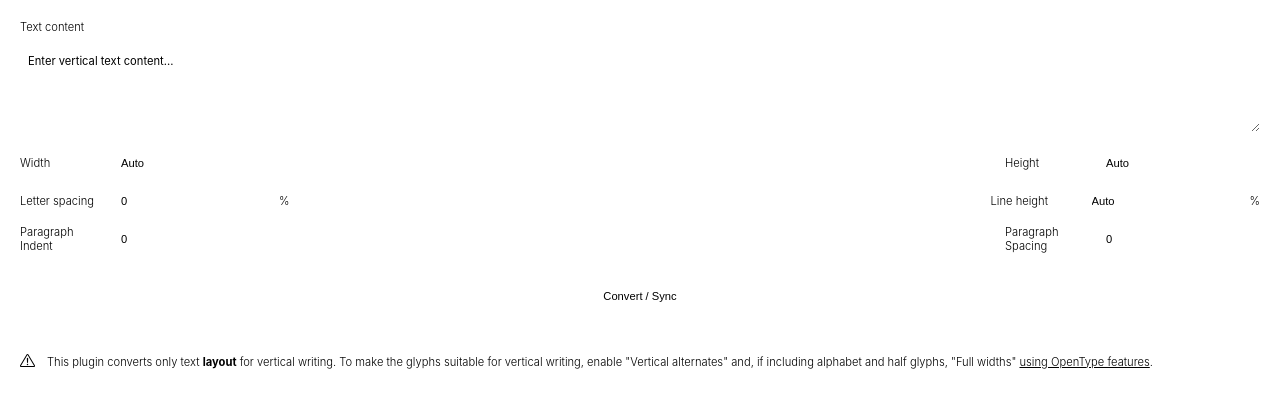
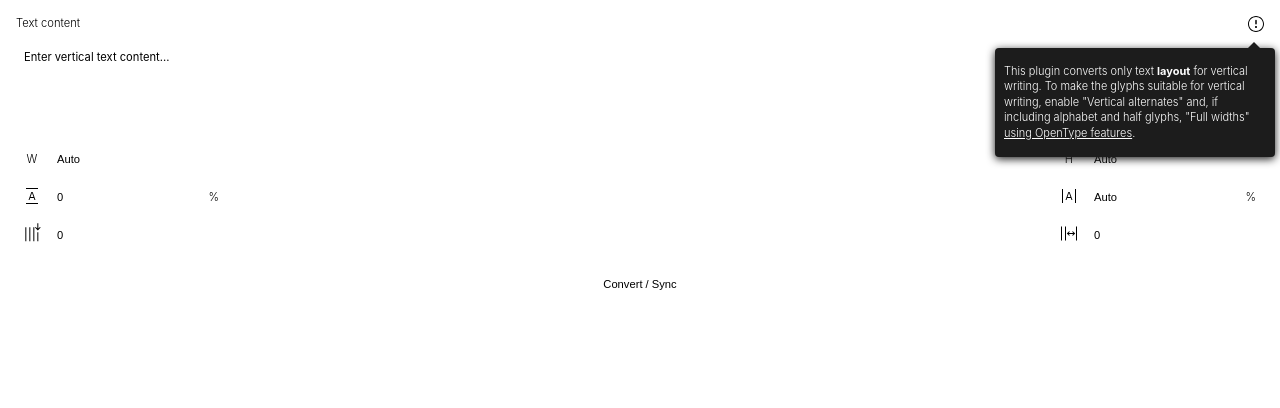
Before and after one commit to co6x0/vertja, a website built with Vite: page ui/index.html in a window 1280 px wide. Built offline with nearby package versions, Linux system fonts and the light colour scheme.

Commit message:
update UI

```diff
--- a/package.json
+++ b/package.json
@@ -17,5 +17,8 @@
     "typescript": "^4.8.2",
     "vite": "^3.0.9",
     "vite-plugin-singlefile": "^0.11.1"
+  },
+  "dependencies": {
+    "tippy.js": "^6.3.7"
   }
 }
--- a/plugin/index.ts
+++ b/plugin/index.ts
@@ -3,7 +3,7 @@ import { closePluginWithNotify, nonNullable } from "./utils";
 import type { DataFromUI } from "../types";
 
 // show plugin ui, set config
-figma.showUI(__html__, { themeColors: true, width: 384, height: 472 });
+figma.showUI(__html__, { themeColors: true, width: 296, height: 360 });
 
 // 使用フォントの読み込み
 // Ref: https://www.figma.com/plugin-docs/working-with-text
--- a/ui/index.html
+++ b/ui/index.html
@@ -20,7 +20,10 @@
 
     <div class="node-design-ui">
       <div class="node-design-ui__number">
-        <label for="InputWidth">Width</label>
+        <label for="InputWidth">
+          <p class="visually-hidden">Width</p>
+          <span class="node-design-ui__number__icon">W</span>
+        </label>
         <input
           id="InputWidth"
           placeholder="Auto"
@@ -31,7 +34,10 @@
         />
       </div>
       <div class="node-design-ui__number">
-        <label for="InputHeight">Height</label>
+        <label for="InputHeight">
+          <p class="visually-hidden">Height</p>
+          <span class="node-design-ui__number__icon">H</span>
+        </label>
         <input
           id="InputHeight"
           placeholder="Auto"
@@ -44,31 +50,114 @@
 
     <div class="node-design-ui">
       <div class="node-design-ui__number">
-        <label for="InputLetterSpacing">Letter spacing</label>
+        <label for="InputLetterSpacing">
+          <p class="visually-hidden">Letter spacing</p>
+          <svg
+            width="32"
+            height="32"
+            viewbox="0 0 32 32"
+            fill="none"
+            xmlns="http://www.w3.org/2000/svg"
+          >
+            <path d="M10 8H22V9L10 9V8Z" fill="currentColor" />
+            <path d="M10 23L22 23V24L10 24V23Z" fill="currentColor" />
+            <path
+              fill-rule="evenodd"
+              clip-rule="evenodd"
+              d="M12.5483 20L15.3483 12L16.6519 12L19.4519 20L18.4983 20L17.7983 18H14.2019L13.5019 20L12.5483 20ZM16.0001 12.8622L17.4483 17H14.5519L16.0001 12.8622Z"
+              fill="currentColor"
+            />
+          </svg>
+        </label>
         <input id="InputLetterSpacing" placeholder="0" type="number" required />
-        <p>%</p>
+        <p class="node-design-ui__number__unit">%</p>
       </div>
       <div class="node-design-ui__number">
-        <label for="InputLineHeight">Line height</label>
+        <label for="InputLineWidth">
+          <p class="visually-hidden">Line width</p>
+          <svg
+            width="32"
+            height="32"
+            viewbox="0 0 32 32"
+            fill="none"
+            xmlns="http://www.w3.org/2000/svg"
+          >
+            <path d="M22 23V9H23V23H22Z" fill="currentColor" />
+            <path d="M9 23V9H10V23H9Z" fill="currentColor" />
+            <path
+              fill-rule="evenodd"
+              clip-rule="evenodd"
+              d="M12.5483 20L15.3483 12L16.6519 12L19.4519 20L18.4983 20L17.7983 18H14.2019L13.5019 20L12.5483 20ZM16.0001 12.8622L17.4483 17H14.5519L16.0001 12.8622Z"
+              fill="currentColor"
+            />
+          </svg>
+        </label>
         <!-- 計算ロジックが複雑になるのでひとまずmin: 100未満にならないようにする -->
         <input
-          id="InputLineHeight"
+          id="InputLineWidth"
           placeholder="Auto"
           type="number"
           min="100"
           required
         />
-        <p>%</p>
+        <p class="node-design-ui__number__unit">%</p>
       </div>
     </div>
 
     <div class="node-design-ui">
       <div class="node-design-ui__number">
-        <label for="InputParagraphIndent">Paragraph Indent</label>
+        <label for="InputParagraphIndent">
+          <p class="visually-hidden">Paragraph Indent</p>
+          <svg
+            width="32"
+            height="32"
+            viewbox="0 0 32 32"
+            fill="none"
+            xmlns="http://www.w3.org/2000/svg"
+          >
+            <path
+              d="M24.6768 9.59244L23.9697 8.88534L22.3232 10.5318V5.23889H21.3232V10.5318L19.6768 8.88534L18.9697 9.59244L21.8232 12.446L24.6768 9.59244Z"
+              fill="currentColor"
+            />
+            <path
+              d="M22.3232 23.2389V14.2389H21.3232V23.2389H22.3232Z"
+              fill="currentColor"
+            />
+            <path
+              d="M18.3232 23.2389V9.23889H17.3232V23.2389H18.3232Z"
+              fill="currentColor"
+            />
+            <path
+              d="M14.3232 23.2389V9.23889H13.3232V23.2389H14.3232Z"
+              fill="currentColor"
+            />
+            <path
+              d="M10.3232 23.2389V9.23889H9.32324V23.2389H10.3232Z"
+              fill="currentColor"
+            />
+          </svg>
+        </label>
         <input id="InputParagraphIndent" placeholder="0" type="number" />
       </div>
       <div class="node-design-ui__number">
-        <label for="InputParagraphSpacing">Paragraph Spacing</label>
+        <label for="InputParagraphSpacing">
+          <p class="visually-hidden">Paragraph Spacing</p>
+          <svg
+            width="32"
+            height="32"
+            viewbox="0 0 32 32"
+            fill="none"
+            xmlns="http://www.w3.org/2000/svg"
+          >
+            <path d="M23 22.5V8.5H24V22.5H23Z" fill="currentColor" />
+            <path
+              d="M22.2071 15.5L19.8536 17.8536L19.1464 17.1464L20.2929 16H15.7071L16.8536 17.1464L16.1464 17.8536L13.7929 15.5L16.1464 13.1464L16.8536 13.8536L15.7071 15H20.2929L19.1464 13.8536L19.8536 13.1464L22.2071 15.5Z"
+              fill="currentColor"
+            />
+            <path d="M13 22.5H12V8.5H13V22.5Z" fill="currentColor" />
+            <path d="M9 22.5H8V8.5H9V22.5Z" fill="currentColor" />
+          </svg>
+        </label>
         <input id="InputParagraphSpacing" placeholder="0" type="number" />
       </div>
     </div>
@@ -82,23 +171,23 @@
       Convert / Sync
     </button>
 
-    <hr class="plugin-divider" />
-    <div class="plugin-note">
+    <div id="PluginNote" class="plugin-note">
       <svg
-        width="15"
-        height="15"
-        viewbox="0 0 15 15"
+        width="32"
+        height="32"
+        viewbox="0 0 32 32"
         fill="none"
         xmlns="http://www.w3.org/2000/svg"
       >
         <path
-          d="M8.4449 0.608765C8.0183 -0.107015 6.9817 -0.107015 6.55509 0.608766L0.161178 11.3368C-0.275824 12.07 0.252503 13 1.10608 13H13.8939C14.7475 13 15.2758 12.07 14.8388 11.3368L8.4449 0.608765ZM7.4141 1.12073C7.45288 1.05566 7.54712 1.05566 7.5859 1.12073L13.9798 11.8488C14.0196 11.9154 13.9715 12 13.8939 12H1.10608C1.02849 12 0.980454 11.9154 1.02018 11.8488L7.4141 1.12073ZM6.8269 4.48611C6.81221 4.10423 7.11783 3.78663 7.5 3.78663C7.88217 3.78663 8.18778 4.10423 8.1731 4.48612L8.01921 8.48701C8.00848 8.766 7.7792 8.98664 7.5 8.98664C7.2208 8.98664 6.99151 8.766 6.98078 8.48701L6.8269 4.48611ZM8.24989 10.476C8.24989 10.8902 7.9141 11.226 7.49989 11.226C7.08567 11.226 6.74989 10.8902 6.74989 10.476C6.74989 10.0618 7.08567 9.72599 7.49989 9.72599C7.9141 9.72599 8.24989 10.0618 8.24989 10.476Z"
-          fill="currentColor"
           fill-rule="evenodd"
           clip-rule="evenodd"
-        ></path>
+          d="M9 16C9 19.866 12.134 23 16 23C19.866 23 23 19.866 23 16C23 12.134 19.866 9 16 9C12.134 9 9 12.134 9 16ZM16 8C11.5817 8 8 11.5817 8 16C8 20.4183 11.5817 24 16 24C20.4183 24 24 20.4183 24 16C24 11.5817 20.4183 8 16 8ZM16 11.7499C16.4142 11.7499 16.75 12.0857 16.75 12.4999V15.6259C16.75 16.0401 16.4142 16.3759 16 16.3759C15.5858 16.3759 15.25 16.0401 15.25 15.6259V12.4999C15.25 12.0857 15.5858 11.7499 16 11.7499ZM17 18.9999C17 18.4476 16.5523 17.9999 16 17.9999C15.4477 17.9999 15 18.4476 15 18.9999V19.0685C15 19.6208 15.4477 20.0685 16 20.0685C16.5523 20.0685 17 19.6208 17 19.0685V18.9999Z"
+          fill="currentColor"
+        />
       </svg>
-      <p>
+
+      <p class="visually-hidden">
         This plugin converts only text <strong>layout</strong> for vertical
         writing. To make the glyphs suitable for vertical writing, enable
         "Vertical alternates" and, if including alphabet and half glyphs, "Full
--- a/ui/main.ts
+++ b/ui/main.ts
@@ -1,9 +1,12 @@
 import "./style.css";
+import "tippy.js/dist/tippy.css";
+import tippy, { createSingleton } from "tippy.js";
 import type { DataFromPlugin, DataFromUI } from "../types";
 
 const ButtonAction = document.getElementById(
   "ButtonAction"
 ) as HTMLButtonElement;
+const PluginNote = document.getElementById("PluginNote") as HTMLElement;
 const InputTextContent = document.getElementById(
   "InputTextContent"
 ) as HTMLTextAreaElement;
@@ -12,8 +15,8 @@ const InputHeight = document.getElementById("InputHeight") as HTMLInputElement;
 const InputLetterSpacing = document.getElementById(
   "InputLetterSpacing"
 ) as HTMLInputElement;
-const InputLineHeight = document.getElementById(
-  "InputLineHeight"
+const InputLineWidth = document.getElementById(
+  "InputLineWidth"
 ) as HTMLInputElement;
 const InputParagraphIndent = document.getElementById(
   "InputParagraphIndent"
@@ -21,6 +24,52 @@ const InputParagraphIndent = document.getElementById(
 const InputParagraphSpacing = document.getElementById(
   "InputParagraphSpacing"
 ) as HTMLInputElement;
+
+tippy.setDefaultProps({
+  duration: 100,
+  delay: [600, 0],
+  offset: [0, 8],
+  placement: "bottom",
+});
+createSingleton([
+  tippy(InputWidth.parentElement!, {
+    content: "Width",
+  }),
+  tippy(InputHeight.parentElement!, {
+    content: "Height",
+  }),
+  tippy(InputLetterSpacing.parentElement!, {
+    content: "Letter spacing",
+  }),
+  tippy(InputLineWidth.parentElement!, {
+    content: "Line width",
+  }),
+  tippy(InputParagraphIndent.parentElement!, {
+    content: "Paragraph indent",
+  }),
+  tippy(InputParagraphSpacing.parentElement!, {
+    content: "Paragraph spacing",
+  }),
+]);
+tippy(PluginNote, {
+  content: `
+  <p>
+    This plugin converts only text <strong>layout</strong> for vertical
+    writing. To make the glyphs suitable for vertical writing, enable
+    "Vertical alternates" and, if including alphabet and half glyphs, "Full
+    widths"
+    <a
+      href="https://help.figma.com/hc/en-us/articles/4913951097367-Use-OpenType-features"
+      target="_blank"
+      rel="noopener noreferrer"
+      >using OpenType features</a
+    >.
+  </p>
+  `,
+  allowHTML: true,
+  interactive: true,
+  maxWidth: 280,
+});
 
 let nodeId = "";
 
@@ -36,7 +85,7 @@ const createDataForPlugin = () => {
       unit: "PERCENT",
     },
     lineHeight: {
-      value: InputLineHeight.value ? Number(InputLineHeight.value) : undefined,
+      value: InputLineWidth.value ? Number(InputLineWidth.value) : undefined,
       unit: "PERCENT",
     },
     resizing: InputHeight.value ? undefined : "WIDTH_AND_HEIGHT",
@@ -79,7 +128,7 @@ onmessage = (event) => {
   InputLetterSpacing.value = data.letterSpacing.value
     ? formatNumberToString(data.letterSpacing.value, 3)
     : "";
-  InputLineHeight.value =
+  InputLineWidth.value =
     data.lineHeight.unit !== "AUTO"
       ? formatNumberToString(data.lineHeight.value, 3)
       : "";
--- a/ui/style.css
+++ b/ui/style.css
@@ -3,10 +3,39 @@ body {
   font-weight: 300;
   background-color: var(--figma-color-bg);
   color: var(--figma-color-text);
-  padding: 12px;
+  padding: 8px;
 }
 a {
   color: var(--figma-color-text-brand);
+}
+
+.visually-hidden {
+  position: fixed !important;
+  top: 0px !important;
+  left: 0px !important;
+  width: 4px !important;
+  height: 4px !important;
+  opacity: 0 !important;
+  overflow: hidden !important;
+  border: none !important;
+  margin: 0 !important;
+  padding: 0 !important;
+  display: block !important;
+  visibility: visible !important;
+}
+
+.tippy-box {
+  background-color: #1c1c1c !important;
+  font-size: 11px !important;
+  box-shadow: 0 2px 8px #1c1c1c;
+}
+.tippy-arrow {
+  color: #1c1c1c !important;
+  font-size: 10px !important;
+}
+.tippy-arrow::before{
+top: -6px !important;
+border-width: 0 6px 6px !important;
 }
 
 .plugin-divider {
@@ -17,15 +46,15 @@ a {
 }
 
 .plugin-note {
-  display: flex;
-  align-items: center;
-  gap: 12px;
+  position: absolute;
+  top: 8px;
+  right: 8px;
 }
 .plugin-note > svg {
   color: var(--figma-color-text-secondary);
   display: flex;
-  width: 15px;
-  height: 15px;
+  width: 32px;
+  height: 32px;
   flex-shrink: 0;
 }
 .plugin-note > p {
@@ -58,12 +87,14 @@ a {
   display: flex;
   align-items: center;
   flex-wrap: nowrap;
-  gap: 4px;
+  position: relative;
+}
+.node-design-ui__number > input {
+  padding-right: 24px;
 }
 .node-design-ui__number > label,
 .node-design-ui__textarea > label {
   display: inline-block;
-  width: 88px;
   flex-shrink: 0;
   color: var(--figma-color-text-secondary);
   font-size: 0.7rem;
@@ -74,9 +105,20 @@ a {
   color: var(--figma-color-text-primary);
   font-size: 0.7rem;
 }
+.node-design-ui__number__icon {
+  display: flex;
+  align-items: center;
+  justify-content: center;
+  width: 32px;
+  height: 32px;
+}
+.node-design-ui__number__unit {
+  position: absolute;
+  right: 8px;
+}
 
 .button-action {
-  margin-top: 20px;
+  margin-top: 12px;
   font-size: 0.7rem;
   width: 100%;
   padding: 12px 8px;
```
Also changed, not shown: ui/svg/letter-spacing.svg (added), ui/svg/line-width.svg (added), ui/svg/notice.svg (added), ui/svg/paragraph-indent.svg (added), ui/svg/paragraph-spacing.svg (added), ui/svg/warning.svg (added), 1 other file.
